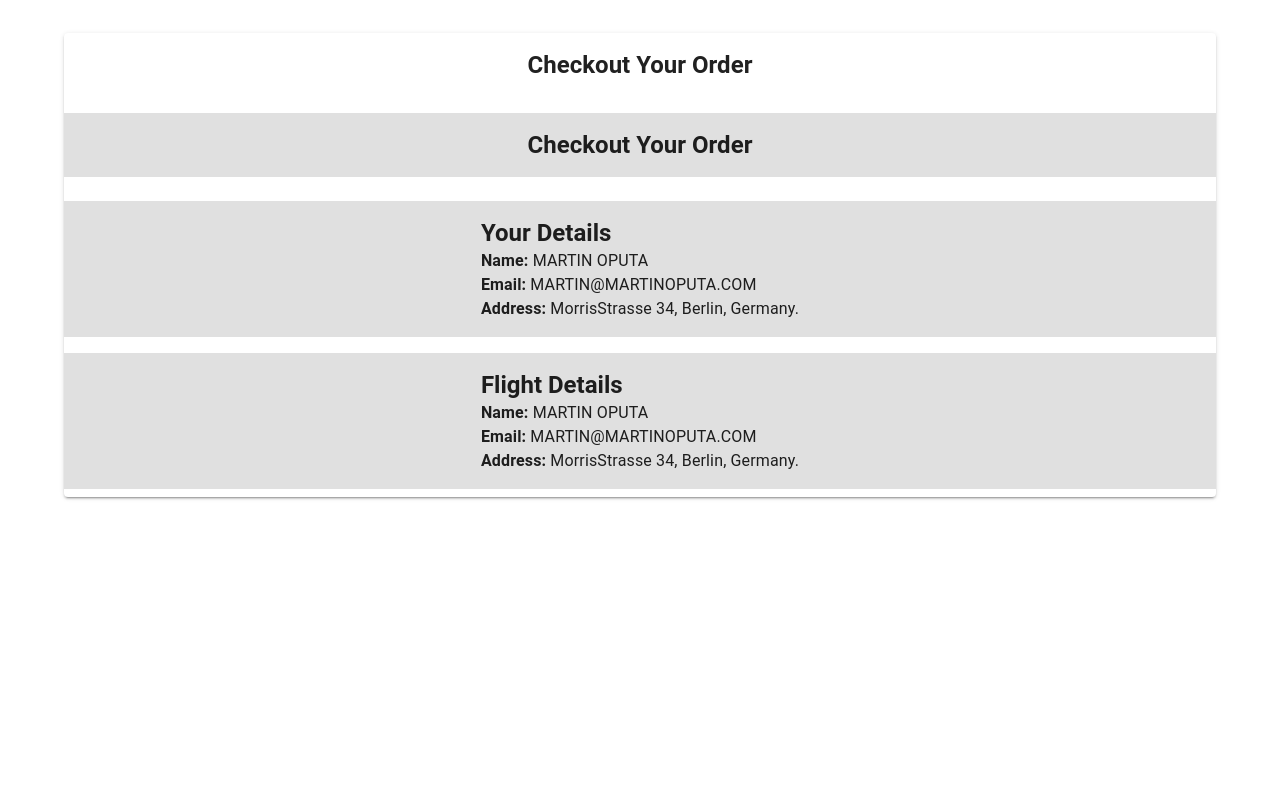
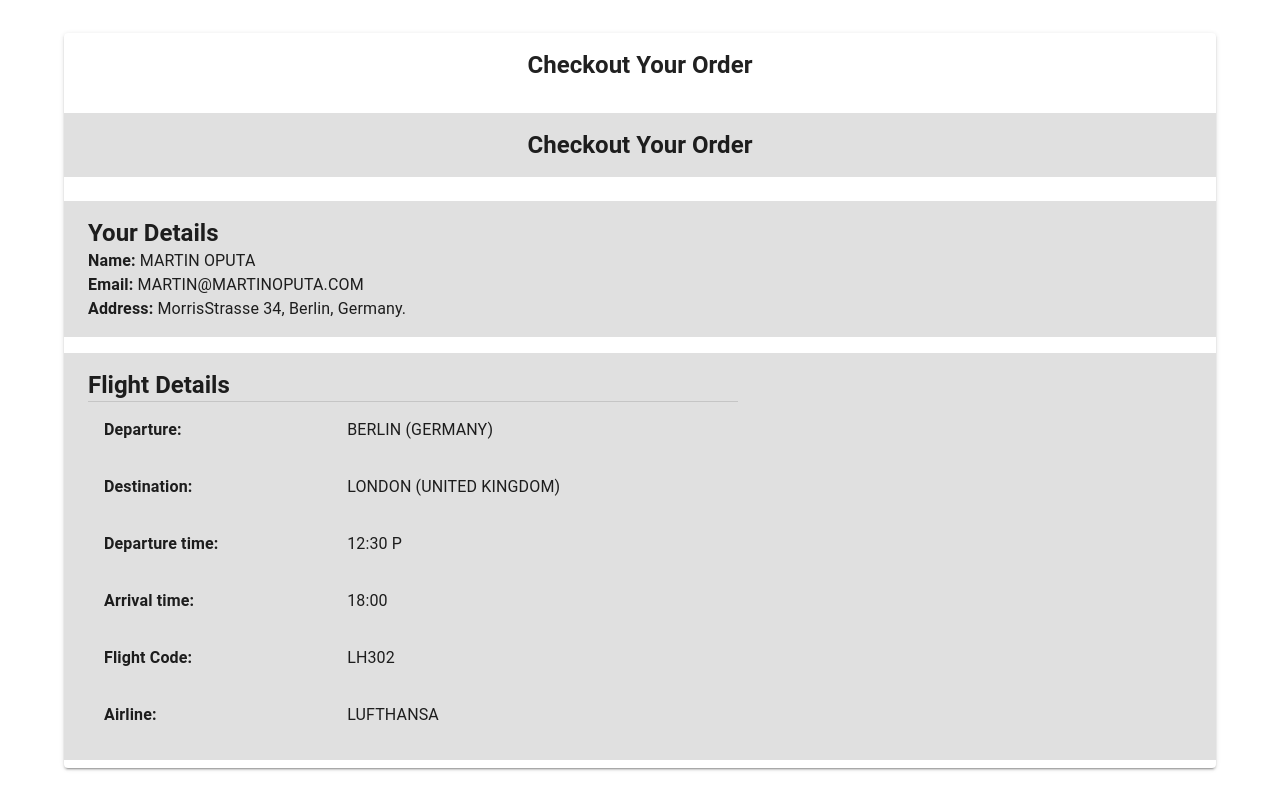
Before and after one commit to iprowriter/flight, a React (Create React App) app: page /price in a window 1280 px wide. Shown: the part 956-1756 px from the top of the page. Before the commit the page ends 1485 px from the top, so only its background shows below. Built offline with nearby package versions, Linux system fonts and the light colour scheme.

Commit message:
added table

```diff
--- a/src/components/pricingPage_components/Checkout.tsx
+++ b/src/components/pricingPage_components/Checkout.tsx
@@ -10,6 +10,11 @@ import {
   ListItem,
   ListItemIcon,
   ListItemText,
+  Table,
+  TableBody,
+  TableCell,
+  TableContainer,
+  TableRow,
   Typography,
 } from "@mui/material";
 
@@ -19,14 +24,10 @@ const StyledContainer = styled(Container)`
 `;
 
 export default function Checkout() {
-
-    return(
+  return (
     <StyledContainer>
       <Paper elevation={2} sx={{ marginTop: "45px" }}>
-                <Grid container
-                 justifyContent="center"
-                 alignItems="center"
-                >
+        <Grid container justifyContent="center" alignItems="center">
           <Grid
             container
             marginY={2}
@@ -36,28 +37,26 @@ export default function Checkout() {
             <Typography variant="h5">
               <b>Checkout Your Order</b>
             </Typography>
-                    <Divider/>
+            <Divider />
           </Grid>
           <Grid
             container
             marginY={2}
             justifyContent="center"
             alignItems="center"
-                    sx={{backgroundColor: "#e0e0e0"}}
+            sx={{ backgroundColor: "#e0e0e0" }}
           >
             <Box marginY={2}>
               <Typography variant="h5">
                 <b>Checkout Your Order</b>
               </Typography>
             </Box>
-
           </Grid>
           <Grid
             container
             marginY={1}
-                    justifyContent="center"
-                    alignItems="center"
-                    sx={{backgroundColor: "#e0e0e0"}}
+            paddingX={3}
+            sx={{ backgroundColor: "#e0e0e0" }}
           >
             <Box marginY={2}>
               <Typography variant="h5">
@@ -75,35 +74,90 @@ export default function Checkout() {
                 </Typography>
               </Grid>
             </Box>
-
           </Grid>
           <Grid
             container
             marginY={1}
-                    justifyContent="center"
-                    alignItems="center"
-                    sx={{backgroundColor: "#e0e0e0"}}
+            paddingX={3}
+            sx={{ backgroundColor: "#e0e0e0" }}
           >
             <Box marginY={2}>
               <Typography variant="h5">
                 <b>Flight Details</b>
               </Typography>
               <Grid>
+                <Divider/>
+                <TableContainer>
+                  <Table sx={{ minWidth: 650 }} aria-label="simple table">
+                    <TableBody>
+                      <TableRow>
+                        <TableCell>
                           <Typography>
-                            <b>Name:</b> MARTIN OPUTA
+                            <b>Departure:</b>
                           </Typography>
+                        </TableCell>
+                        <TableCell>
+                          <Typography>BERLIN (GERMANY)</Typography>
+                        </TableCell>
+                      </TableRow>
+                      <TableRow>
+                        <TableCell>
                           <Typography>
-                            <b>Email:</b> MARTIN@MARTINOPUTA.COM
+                            <b>Destination:</b>
                           </Typography>
+                        </TableCell>
+                        <TableCell>
+                          <Typography>LONDON (UNITED KINGDOM)</Typography>
+                        </TableCell>
+                      </TableRow>
+                      <TableRow>
+                        <TableCell>
                           <Typography>
-                            <b>Address:</b> MorrisStrasse 34, Berlin, Germany.
+                            <b>Departure time:</b>
                           </Typography>
+                        </TableCell>
+                        <TableCell>
+                          <Typography>12:30 P</Typography>
+                        </TableCell>
+                      </TableRow>
+                      <TableRow>
+                        <TableCell>
+                          <Typography>
+                            <b>Arrival time:</b>
+                          </Typography>
+                        </TableCell>
+                        <TableCell>
+                          <Typography>18:00</Typography>
+                        </TableCell>
+                      </TableRow>
+                      <TableRow>
+                        <TableCell>
+                          <Typography>
+                            <b>Flight Code:</b>
+                          </Typography>
+                        </TableCell>
+                        <TableCell>
+                          <Typography>LH302</Typography>
+                        </TableCell>
+                      </TableRow>
+                      <TableRow>
+                        <TableCell>
+                          <Typography>
+                            <b>Airline:</b>
+                          </Typography>
+                        </TableCell>
+                        <TableCell>
+                          <Typography>LUFTHANSA</Typography>
+                        </TableCell>
+                      </TableRow>
+                    </TableBody>
+                  </Table>
+                </TableContainer>
               </Grid>
             </Box>
-
           </Grid>
         </Grid>
       </Paper>
     </StyledContainer>
-    )
+  );
 }
```
Lines whose indentation alone changed are shown as unchanged.
